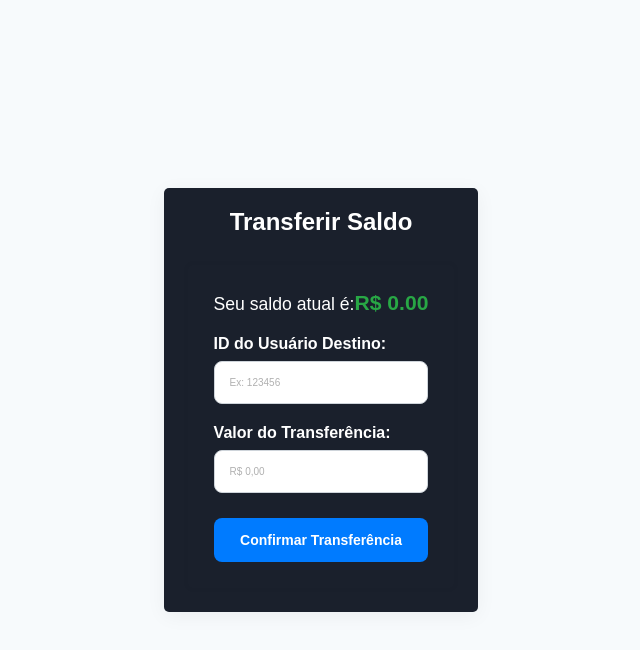
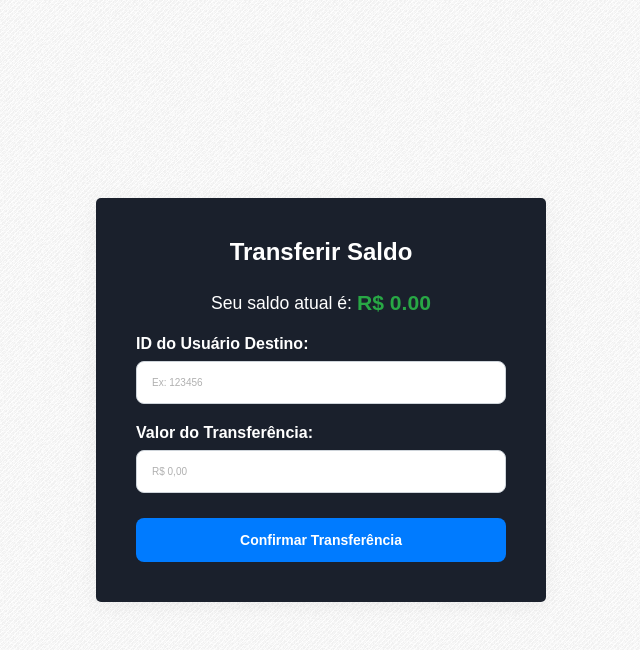
Before and after one commit to PFMJunior/carteira-financeira, a Next.js app: page /transfer in a window 1280 px wide. Shown: the top 650 px of the page, without its empty margins (319-959 px from the left). Built offline with nearby package versions, Linux system fonts and the light colour scheme.

Commit message:
Improving css

```diff
--- a/app/transfer/styles.module.scss
+++ b/app/transfer/styles.module.scss
@@ -1,20 +1,20 @@
 .transferPage {
     display: flex;
-    flex-direction: column;
+    justify-content: center;
     align-items: center;
-    justify-content: center;
-
-    background-color: var(--color-secondary-light);
 
     min-height: 100vh;
-    padding: 2rem;
+    padding: 4rem;
 
     .operationFormContainer {
         background-color: var(--color-primary-dark);
-        border-radius: 0.5rem;
-        box-shadow: 0 0.4rem 2rem rgba(0, 0, 0, 0.05);
+        border-radius: .5rem;
+        box-shadow: 0 4px 20px rgba(0, 0, 0, 0.05);
 
-        padding: 2rem;
+        padding: 4rem;
+        max-width: 450px;
+        width: 100%;
+        text-align: center;
 
         h1 {
             color: var(--white);
@@ -23,15 +23,16 @@
         }
 
         .formCard {
-            border-radius: 1rem;
-            box-shadow: inset 0 0 5px rgba(0, 0, 0, 0.05);
-            padding: 3rem;
+            .currentBalanceInfo {
+                display: flex;
+                align-items: center;
+                justify-content: center;
+                gap: .5rem;
 
-            .currentBalanceInfo {
                 color: var(--white);
                 font-size: 1.1em;
+
                 margin-bottom: 2rem;
-                text-align: center;
 
                 .currentBalanceValue {
                     color: var(--success-color);
@@ -50,7 +51,9 @@
 
                     color: var(--white);
                     font-weight: bold;
+
                     margin-bottom: 0.8rem;
+                    text-align: start;
                 }
 
                 input,
```
